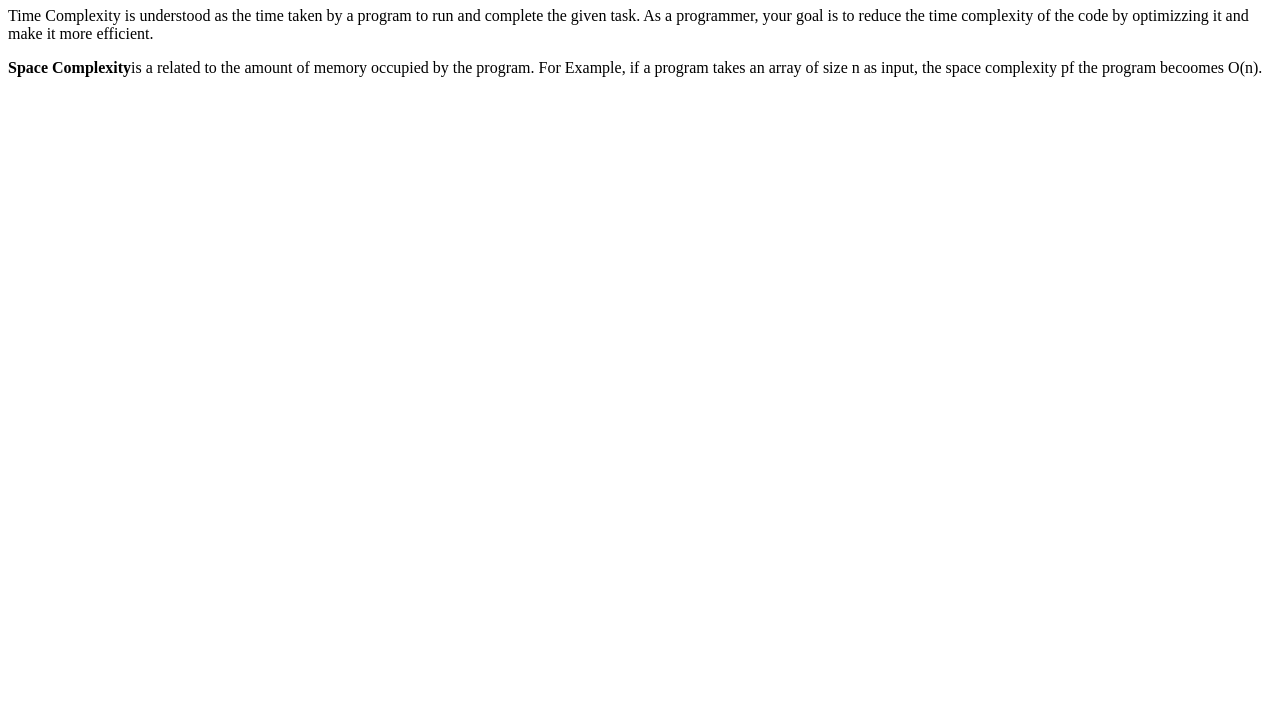
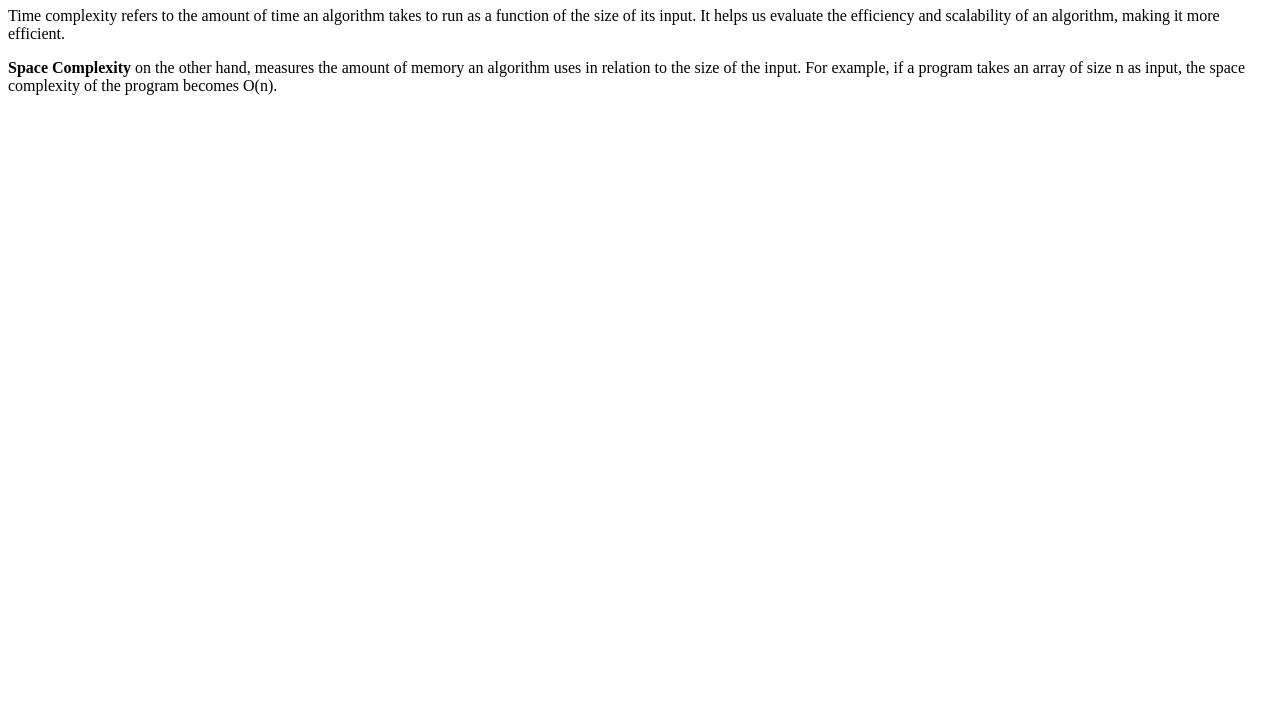
Before and after one commit to acciojob/time-and-space-complexity-VishnuMohan31, a website: page main.html in a window 1280 px wide. Shown: the part 73-800 px from the top of the page. Drawn offline with Linux system fonts and the light colour scheme.

Commit message:
created a submission

```diff
--- a/main.html
+++ b/main.html
@@ -1,19 +1,12 @@
 <!DOCTYPE html>
-
 <html>
-
 <head>
-	<link rel="stylesheet" href="styles.css">
+    <link rel="stylesheet" href="styles.css">
 </head>
-
 <body>
-	<h1>Time and Space Complexity</h1>
-	<p>Time Complexity is understood as the time taken by a program to run and complete the given task. As a programmer, your goal is to reduce the time complexity of the code by optimizzing it and make it more efficient.</p>
-	<p><b>Space Complexity</b>is a related to the amount of memory occupied by the program. For Example, if a program takes an array of size n as input, the space complexity pf the program becoomes O(n).</p>
-	<!-- the entire body must be written by student -->
-    <script type="text/javascript" src="./script.js">
-</script>
-
+    <h1>Time and Space Complexity</h1>
+    <p>Time complexity refers to the amount of time an algorithm takes to run as a function of the size of its input. It helps us evaluate the efficiency and scalability of an algorithm, making it more efficient.</p>
+    <p><b>Space Complexity</b> on the other hand, measures the amount of memory an algorithm uses in relation to the size of the input. For example, if a program takes an array of size n as input, the space complexity of the program becomes O(n).</p>
+    <script type="text/javascript" src="./script.js"></script>
 </body>
-
 </html>
```
